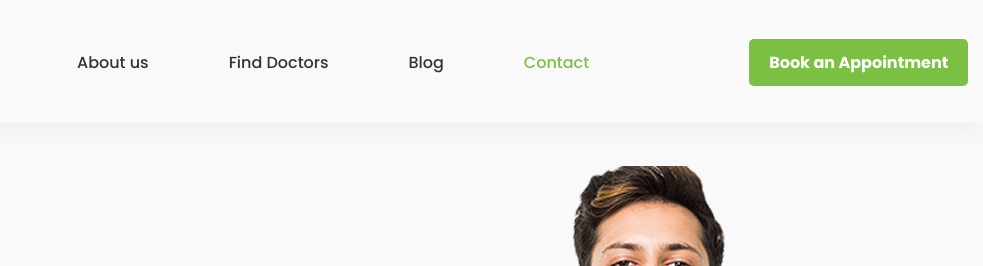
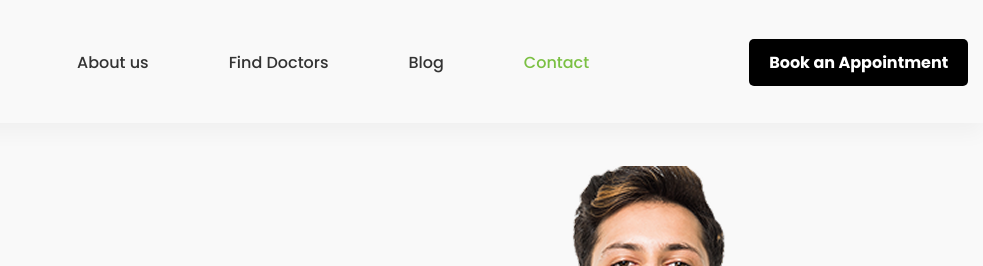
Before and after one commit to ahamad-ui/Aasim-final-project, a plain HTML site: page contact.html in a window 1280 px wide. In both pictures the pointer is over the link "Book an Appointment". Shown: the top 266 px of the page, 297-1280 px from the left. Drawn offline with Linux system fonts and the light colour scheme.

Commit message:
change some extra

```diff
--- a/css/contact.css
+++ b/css/contact.css
@@ -106,8 +106,13 @@ header {
   text-wrap: nowrap;
 }
 
+.primary-btn:hover{
+  background-color: black;
+}
+
 /* Hamburger Toggler */
 .nav-toggler {
+
   display: none;
   flex-direction: column;
   cursor: pointer;
--- a/css/services.css
+++ b/css/services.css
@@ -103,6 +103,10 @@ header {
     font-weight: bold;
     border-radius: 5px;
     text-wrap: nowrap;
+}
+
+.primary-btn:hover{
+    background-color: black
 }
 
 /* Hamburger Toggler */
```
